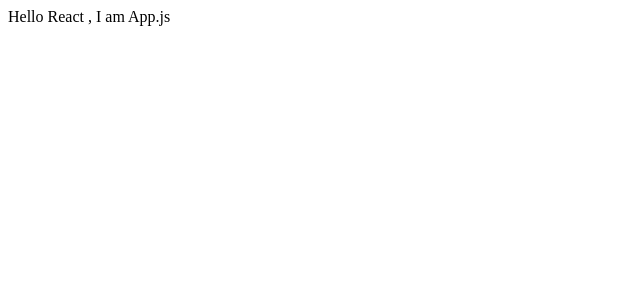
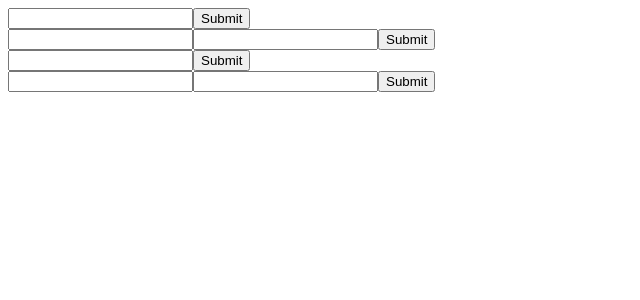
Before and after one commit to IffyArt/front-website-course, a React (Create React App) app: page / in a window 1280 px wide. Shown: the top 300 px of the page, without its empty margins (0-640 px from the left). Built offline with nearby package versions, Linux system fonts and the light colour scheme.

Commit message:
feat: Add form components to App.js

```diff
--- a/src/App.js
+++ b/src/App.js
@@ -1,5 +1,17 @@
+import BasicForm from './components/BasicForm';
+import MultiInputForm from './components/MultiInputForm';
+import NativeForm from './components/NatvieForm';
+import UncontrolledForm from './components/UncontrolledForm';
+
 function App() {
-  return <div>Hello React , I am App.js</div>;
+  return (
+    <div>
+      <BasicForm />
+      <MultiInputForm />
+      <UncontrolledForm />
+      <NativeForm />
+    </div>
+  );
 }
 
 export default App;
--- /dev/null
+++ b/src/components/BasicForm.jsx
@@ -0,0 +1,23 @@
+import React, { useState } from 'react';
+
+function BasicForm() {
+  const [inputValue, setInputValue] = useState('');
+
+  const handleChange = (event) => {
+    setInputValue(event.target.value);
+  };
+
+  const handleSubmit = (event) => {
+    event.preventDefault(); // 防止表單提交後頁面刷新
+    console.log(inputValue);
+  };
+
+  return (
+    <form onSubmit={handleSubmit}>
+      <input type='text' value={inputValue} onChange={handleChange} />
+      <button type='submit'>Submit</button>
+    </form>
+  );
+}
+
+export default BasicForm;
--- /dev/null
+++ b/src/components/MultiInputForm.jsx
@@ -0,0 +1,41 @@
+import React, { useState } from 'react';
+
+function MultiInputForm() {
+  const [formData, setFormData] = useState({
+    username: '',
+    email: '',
+  });
+
+  const handleChange = (event) => {
+    const { name, value } = event.target; // 從 event.target 中解構出 name 和 value
+    setFormData((prevState) => ({
+      ...prevState,
+      [name]: value,
+    }));
+  };
+
+  const handleSubmit = (event) => {
+    event.preventDefault();
+    console.log(formData);
+  };
+
+  return (
+    <form onSubmit={handleSubmit}>
+      <input
+        type='text'
+        name='username'
+        value={formData.username}
+        onChange={handleChange}
+      />
+      <input
+        type='email'
+        name='email'
+        value={formData.email}
+        onChange={handleChange}
+      />
+      <button type='submit'>Submit</button>
+    </form>
+  );
+}
+
+export default MultiInputForm;
--- /dev/null
+++ b/src/components/NatvieForm.jsx
@@ -0,0 +1,45 @@
+import React, { useState } from 'react';
+
+const NativeForm = () => {
+  const [email, setEmail] = useState('');
+  const [password, setPassword] = useState('');
+  const [formError, setFormError] = useState(false);
+
+  const handleSubmit = (e) => {
+    e.preventDefault();
+
+    if (!email || !password) {
+      setFormError(true);
+      return;
+    } else {
+      setFormError(false);
+    }
+
+    const data = {
+      email: email,
+      password: password,
+    };
+    console.log(data);
+  };
+
+  return (
+    <form onSubmit={handleSubmit}>
+      <input
+        type='text'
+        value={email}
+        onChange={(e) => setEmail(e.target.value)}
+      />
+      {formError && !email && '帳號為必填欄位'}
+      <input
+        type='text'
+        value={password}
+        onChange={(e) => setPassword(e.target.value)}
+      />
+      {formError && !password && '密碼為必填欄位'}
+
+      <input type='submit' />
+    </form>
+  );
+};
+
+export default NativeForm;
--- /dev/null
+++ b/src/components/UncontrolledForm.jsx
@@ -0,0 +1,19 @@
+import React, { useRef } from 'react';
+
+function UncontrolledForm() {
+  const inputRef = useRef();
+
+  const handleSubmit = (event) => {
+    event.preventDefault();
+    console.log(inputRef.current.value); // 直接從 DOM 節點獲取值
+  };
+
+  return (
+    <form onSubmit={handleSubmit}>
+      <input type='text' ref={inputRef} />
+      <button type='submit'>Submit</button>
+    </form>
+  );
+}
+
+export default UncontrolledForm;
```
